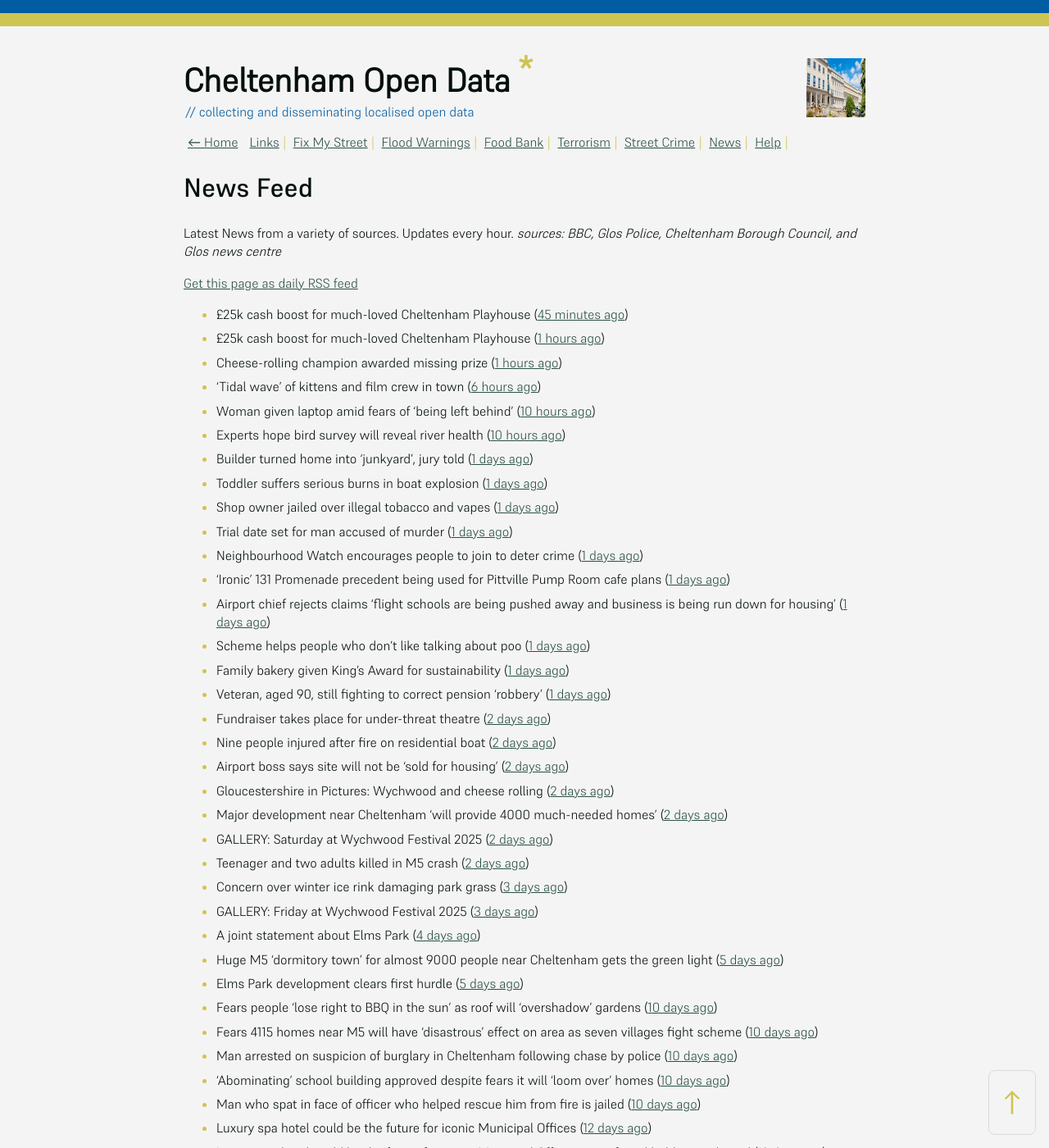
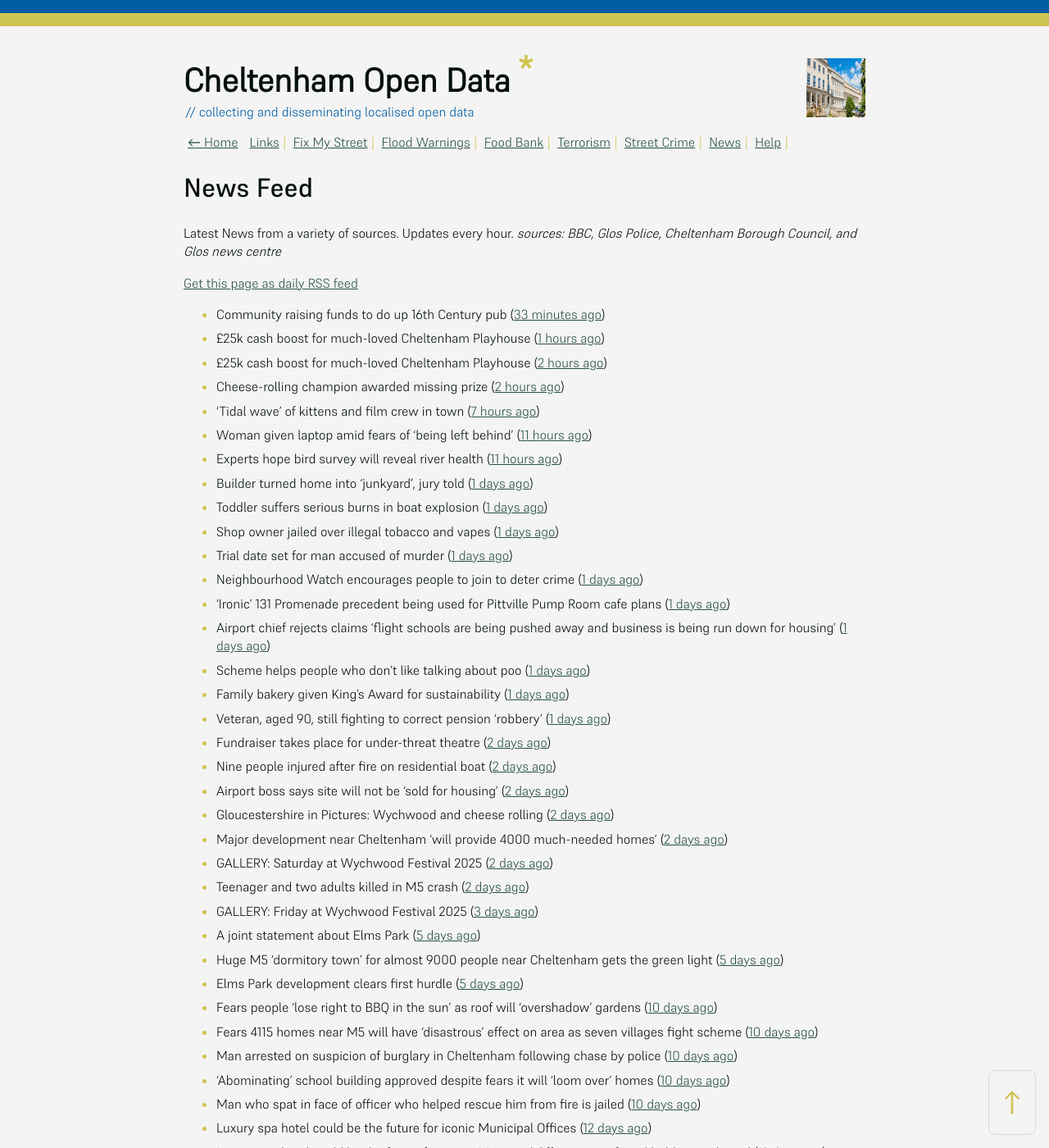
Before and after one commit to mat-0/cheltenham-open-data, a Jekyll site: the page built from _pages/news.md, in a window 1280 px wide and 1400 px high. Shown: the whole window at 82% size. Built offline with Jekyll 4.4.1, drawn with Linux system fonts in a browser that asks for light colours.

Commit message:
Updated 2025-06-03 17:00:01

```diff
--- a/_pages/news.md
+++ b/_pages/news.md
@@ -12,12 +12,13 @@ _sources: BBC, Glos Police, Cheltenham Borough Council, and Glos news centre_
 [Get this page as daily RSS feed](/daily.rss)
 
 <!-- news_marker starts -->
-- £25k cash boost for much-loved Cheltenham Playhouse ([45 minutes ago](https://gloucesternewscentre.co.uk/25k-cash-boost-for-much-loved-cheltenham-playhouse/))
-- £25k cash boost for much-loved Cheltenham Playhouse ([1 hours ago](https://www.cheltenham.gov.uk/news/article/3017/25k_cash_boost_for_much-loved_cheltenham_playhouse))
-- Cheese-rolling champion awarded missing prize ([1 hours ago](https://www.bbc.com/news/articles/clyzjzkz2v1o))
-- 'Tidal wave' of kittens and film crew in town ([6 hours ago](https://www.bbc.com/news/articles/ced2ey9l1dyo))
-- Woman given laptop amid fears of 'being left behind' ([10 hours ago](https://www.bbc.com/news/articles/cy8nvm5v5ymo))
-- Experts hope bird survey will reveal river health ([10 hours ago](https://www.bbc.com/news/articles/c9wgv0dy485o))
+- Community raising funds to do up 16th Century pub ([33 minutes ago](https://www.bbc.com/news/articles/c1kvgy4p4nwo))
+- £25k cash boost for much-loved Cheltenham Playhouse ([1 hours ago](https://gloucesternewscentre.co.uk/25k-cash-boost-for-much-loved-cheltenham-playhouse/))
+- £25k cash boost for much-loved Cheltenham Playhouse ([2 hours ago](https://www.cheltenham.gov.uk/news/article/3017/25k_cash_boost_for_much-loved_cheltenham_playhouse))
+- Cheese-rolling champion awarded missing prize ([2 hours ago](https://www.bbc.com/news/articles/clyzjzkz2v1o))
+- 'Tidal wave' of kittens and film crew in town ([7 hours ago](https://www.bbc.com/news/articles/ced2ey9l1dyo))
+- Woman given laptop amid fears of 'being left behind' ([11 hours ago](https://www.bbc.com/news/articles/cy8nvm5v5ymo))
+- Experts hope bird survey will reveal river health ([11 hours ago](https://www.bbc.com/news/articles/c9wgv0dy485o))
 - Builder turned home into 'junkyard', jury told ([1 days ago](https://www.bbc.com/news/articles/c7v7jqygvlpo))
 - Toddler suffers serious burns in boat explosion ([1 days ago](https://www.bbc.com/news/articles/c1j5k49zg9yo))
 - Shop owner jailed over illegal tobacco and vapes ([1 days ago](https://www.bbc.com/news/articles/c071jlz50peo))
@@ -35,9 +36,8 @@ _sources: BBC, Glos Police, Cheltenham Borough Council, and Glos news centre_
 - Major development near Cheltenham ‘will provide 4000 much-needed homes’ ([2 days ago](https://gloucesternewscentre.co.uk/major-development-near-cheltenham-will-provide-4000-much-needed-homes/))
 - GALLERY: Saturday at Wychwood Festival 2025 ([2 days ago](https://gloucesternewscentre.co.uk/gallery-saturday-at-wychwood-festival-2025/))
 - Teenager and two adults killed in M5 crash ([2 days ago](https://www.bbc.com/news/articles/czxy3n361pgo))
-- Concern over winter ice rink damaging park grass ([3 days ago](https://www.bbc.com/news/articles/cq540604wj4o))
 - GALLERY: Friday at Wychwood Festival 2025 ([3 days ago](https://gloucesternewscentre.co.uk/gallery-friday-at-wychwood-festival-2025/))
-- A joint statement about Elms Park ([4 days ago](https://www.cheltenham.gov.uk/news/article/3015/a_joint_statement_about_elms_park))
+- A joint statement about Elms Park ([5 days ago](https://www.cheltenham.gov.uk/news/article/3015/a_joint_statement_about_elms_park))
 - Huge M5 ‘dormitory town’ for almost 9000 people near Cheltenham gets the green light ([5 days ago](https://gloucesternewscentre.co.uk/huge-m5-dormitory-town-for-almost-9000-people-near-cheltenham-gets-the-green-light/))
 - Elms Park development clears first hurdle ([5 days ago](https://gloucesternewscentre.co.uk/elms-park-development-clears-first-hurdle/))
 - Fears people ‘lose right to BBQ in the sun’ as roof will ‘overshadow’ gardens ([10 days ago](https://gloucesternewscentre.co.uk/fears-people-lose-right-to-bbq-in-the-sun-as-roof-will-overshadow-gardens/))
```
Also changed, not shown: _data/flood.json (+4 -4 lines), _pages/fix-my-street.md (+1 -1 lines), index.md (+5 -5 lines).
